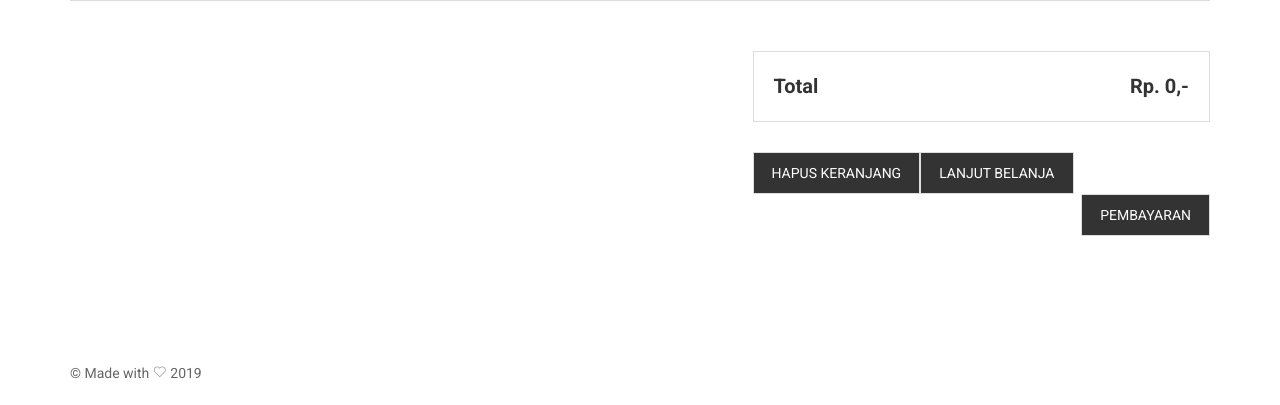
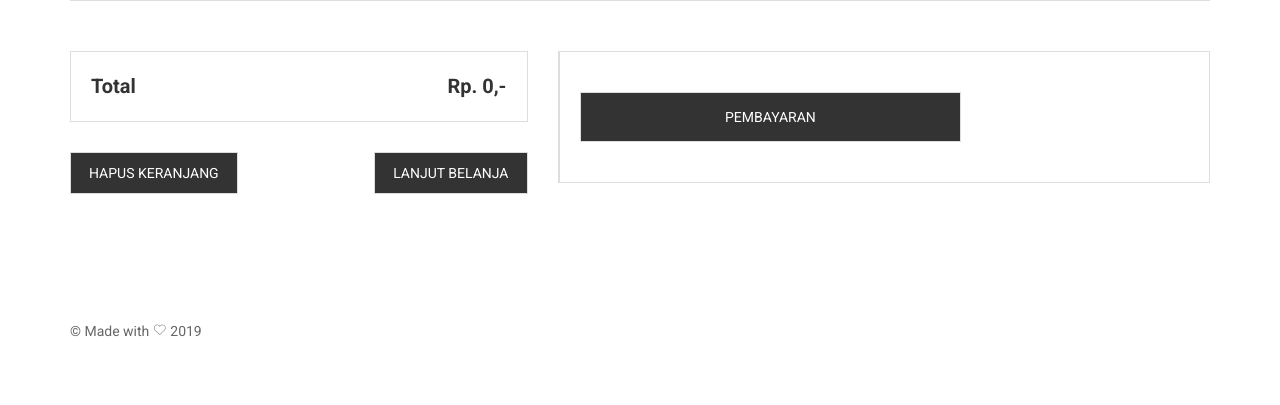
Before and after one commit to weedetama/radika, a CodeIgniter app: page /radika/produk/cart in a window 1280 px wide. Shown: the part 507-912 px from the top of the page. After the commit the page ends 844 px from the top, so only its background shows below. Run offline with CodeIgniter, Linux system fonts and the light colour scheme; some libraries are stand-ins or nearby versions.

Commit message:
fix button pembayaran didalam cart

```diff
--- a/application/views/user/cart.php
+++ b/application/views/user/cart.php
@@ -74,7 +74,8 @@
                 </div>
             </div>
             <div class="row mt-50">
-                <div class="col-md-5 col-sm-12 col-xs-12 f-right">
+
+                <div class="col-md-5 col-sm-12 col-xs-12 f-left">
                     <div class="cart-total">
                         <ul>
                             <li class="cart-black">
@@ -86,11 +87,25 @@
                             <div class="cart-total-btn1 f-left">
                                 <a href="<?= base_url('produk/delete'); ?>">Hapus Keranjang</a>
                             </div>
-                            <div class="cart-total-btn1">
+                            <div class="cart-total-btn2 f-right">
                                 <a href="<?= base_url('produk'); ?>">Lanjut Belanja</a>
                             </div>
-                            <div class="cart-total-btn2 f-right">
-                                <a href="<?= base_url('produk/checkout'); ?>">Pembayaran</a>
+                        </div>
+                    </div>
+                </div>
+                <div class="col-md-7 col-sm-12 col-xs-12 f-right">
+                    <div class="tax-coupon-all">
+                        <div class="tax-coupon-details tab-content">
+                            <div class="shipping-dec tab-pane active">
+                                <div class="shipping-form">
+                                    <div class="single-shipping-botton">
+                                        <button>
+                                            <a href="<?= base_url('produk/checkout'); ?>">
+                                                <span class="text-white">PEMBAYARAN</span>
+                                            </a>
+                                        </button>
+                                    </div>
+                                </div>
                             </div>
                         </div>
                     </div>
```
